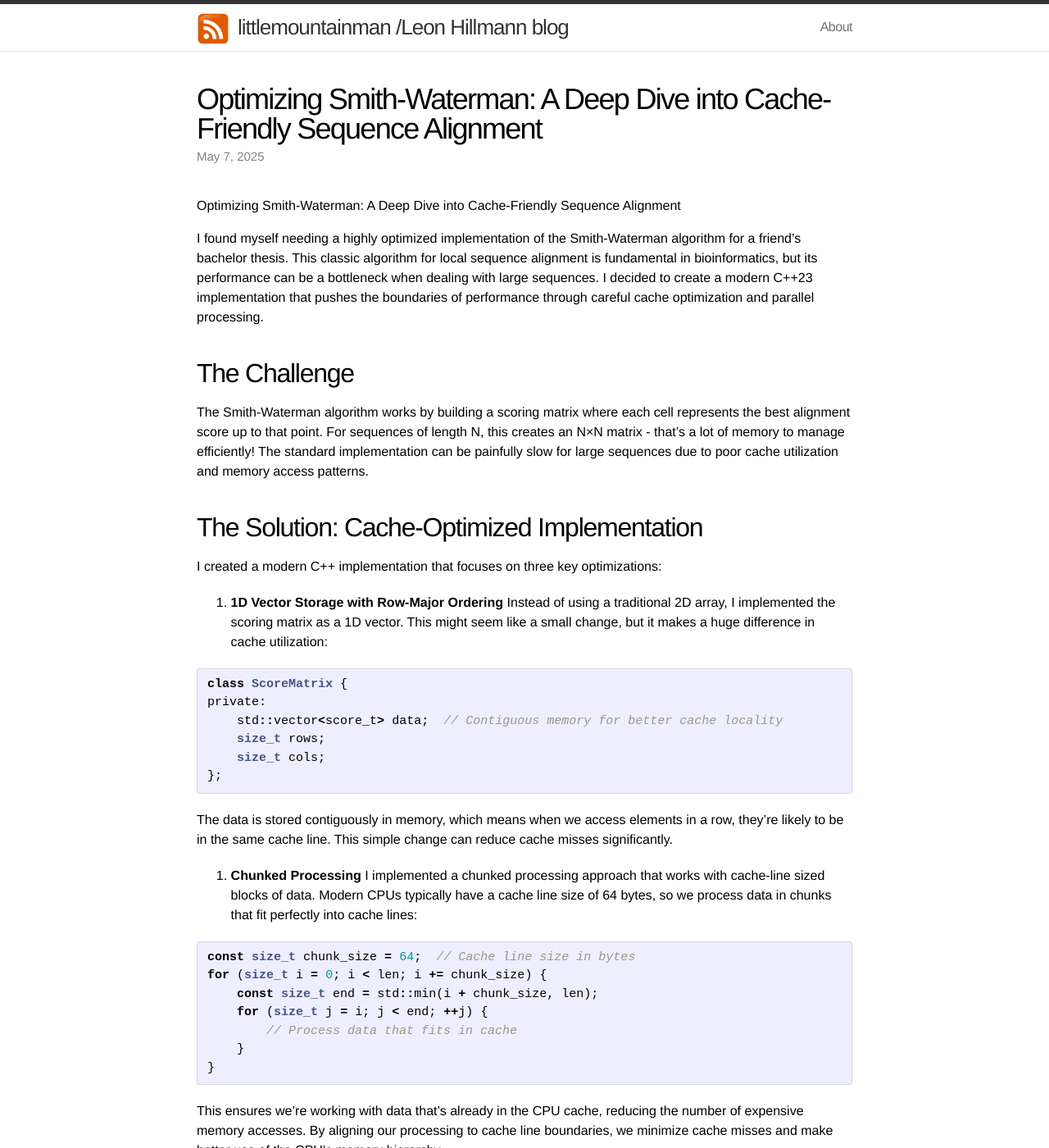
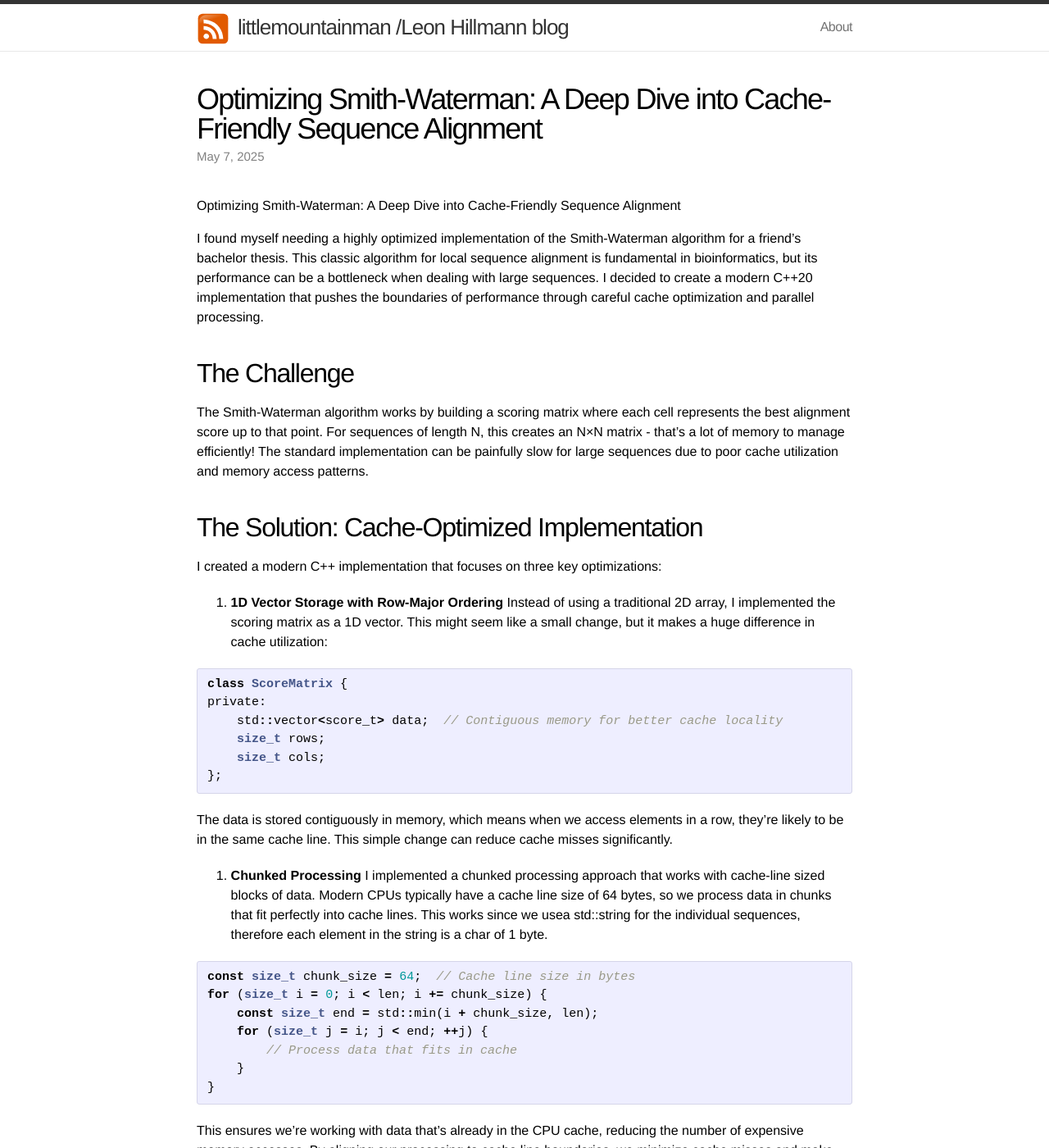
Before and after one commit to littlemountainman/littlemountainman.github.io, a Jekyll site: the page built from _posts/2025-05-07-smithwaterman.md, in a window 1280 px wide and 1400 px high. Shown: the whole window at 82% size. Built offline with Jekyll 4.4.1, drawn with Linux system fonts in a browser that asks for light colours; comment, search, counter and statistics services are not loaded; some of the changed text lies outside the part shown.

Commit message:
fix wrong statements and add clarity on caching mechanism

````diff
--- a/_posts/2025-05-07-smithwaterman.md
+++ b/_posts/2025-05-07-smithwaterman.md
@@ -8,7 +8,7 @@ mathjax: true
 
 # Optimizing Smith-Waterman: A Deep Dive into Cache-Friendly Sequence Alignment
 
-I found myself needing a highly optimized implementation of the Smith-Waterman algorithm for a friend's bachelor thesis. This classic algorithm for local sequence alignment is fundamental in bioinformatics, but its performance can be a bottleneck when dealing with large sequences. I decided to create a modern C++23 implementation that pushes the boundaries of performance through careful cache optimization and parallel processing.
+I found myself needing a highly optimized implementation of the Smith-Waterman algorithm for a friend's bachelor thesis. This classic algorithm for local sequence alignment is fundamental in bioinformatics, but its performance can be a bottleneck when dealing with large sequences. I decided to create a modern C++20 implementation that pushes the boundaries of performance through careful cache optimization and parallel processing.
 
 ## The Challenge
 
@@ -33,7 +33,7 @@ private:
 The data is stored contiguously in memory, which means when we access elements in a row, they're likely to be in the same cache line. This simple change can reduce cache misses significantly.
 
 2. **Chunked Processing**
-I implemented a chunked processing approach that works with cache-line sized blocks of data. Modern CPUs typically have a cache line size of 64 bytes, so we process data in chunks that fit perfectly into cache lines:
+I implemented a chunked processing approach that works with cache-line sized blocks of data. Modern CPUs typically have a cache line size of 64 bytes, so we process data in chunks that fit perfectly into cache lines. This works since we usea std::string for the individual sequences, therefore each element in the string is a char of 1 byte.
 
 ```cpp
 const size_t chunk_size = 64;  // Cache line size in bytes
@@ -48,7 +48,7 @@ for (size_t i = 0; i < len; i += chunk_size) {
 This ensures we're working with data that's already in the CPU cache, reducing the number of expensive memory accesses. By aligning our processing to cache line boundaries, we minimize cache misses and make better use of the CPU's memory hierarchy.
 
 3. **Parallel Processing with Modern C++**
-The implementation uses C++23's `std::jthread` for parallel processing:
+The implementation uses C++ `std::jthread` for parallel processing:
 
 ```cpp
 std::vector<std::jthread> threads;
@@ -58,6 +58,8 @@ for (size_t t = 0; t < num_threads; ++t) {
                        start_row, end_row);
 }
 ```
+
+std::jthread is a superior alternative to std::thread, which did not join the thread automatically, but rather it would terminate the probem if you didn't join or detach manually. std::jthread, introduced in C++20, fixes the previously described issue.
 
 ## Performance Results
 
@@ -70,12 +72,8 @@ The optimized implementation shows impressive performance improvements:
 ## The Code
 
 The complete implementation is available on GitHub. It includes:
-- A modern C++23 core implementation
+- A modern C++20 core implementation
 - Example usage with performance benchmarks
-
-## What's Next?
-
-I'm currently working on adding GPU acceleration using CUDA to push the performance even further. The goal is to make sequence alignment as fast as possible while maintaining accuracy and flexibility.
 
 ## Try It Yourself
 
````
